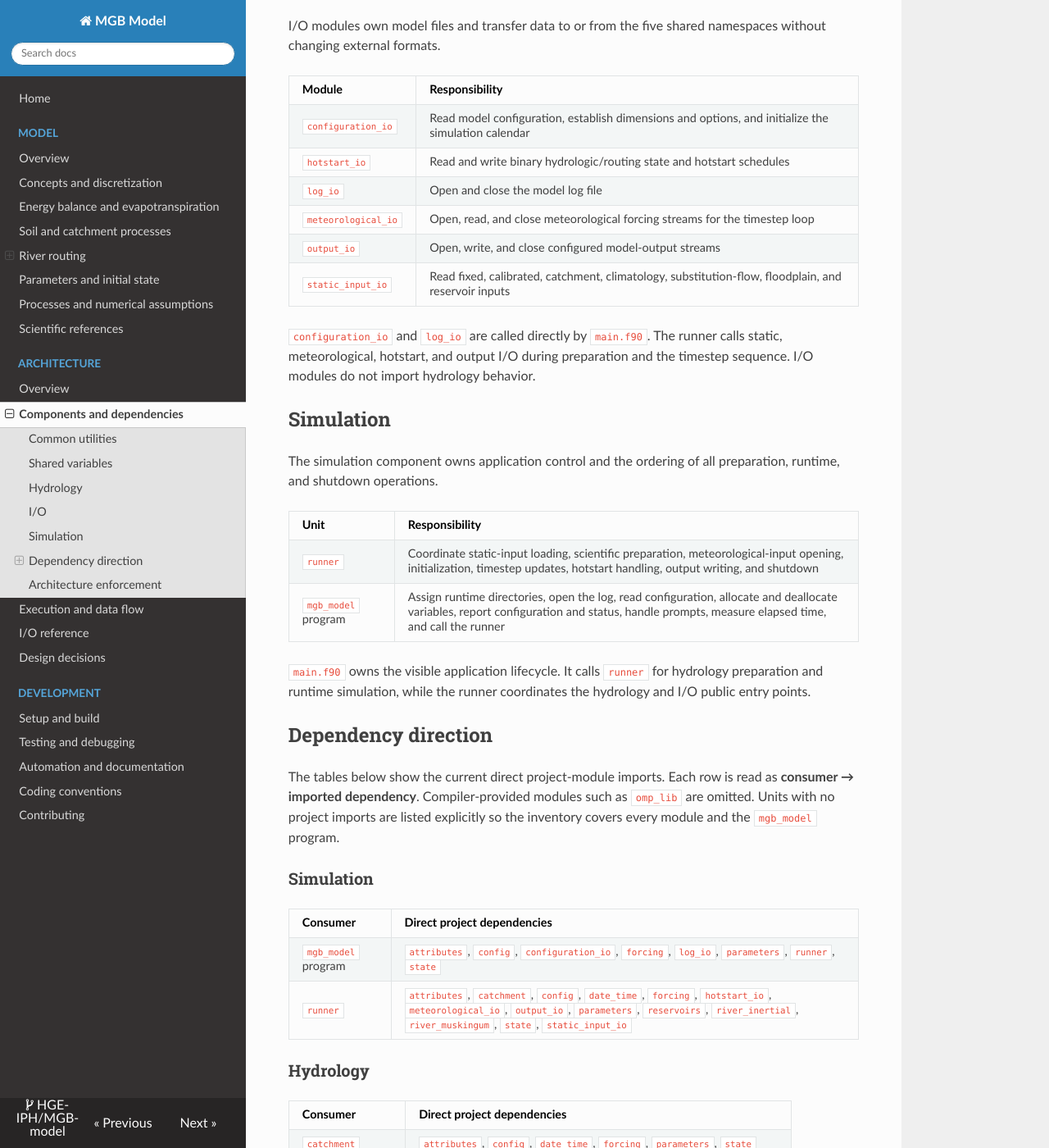
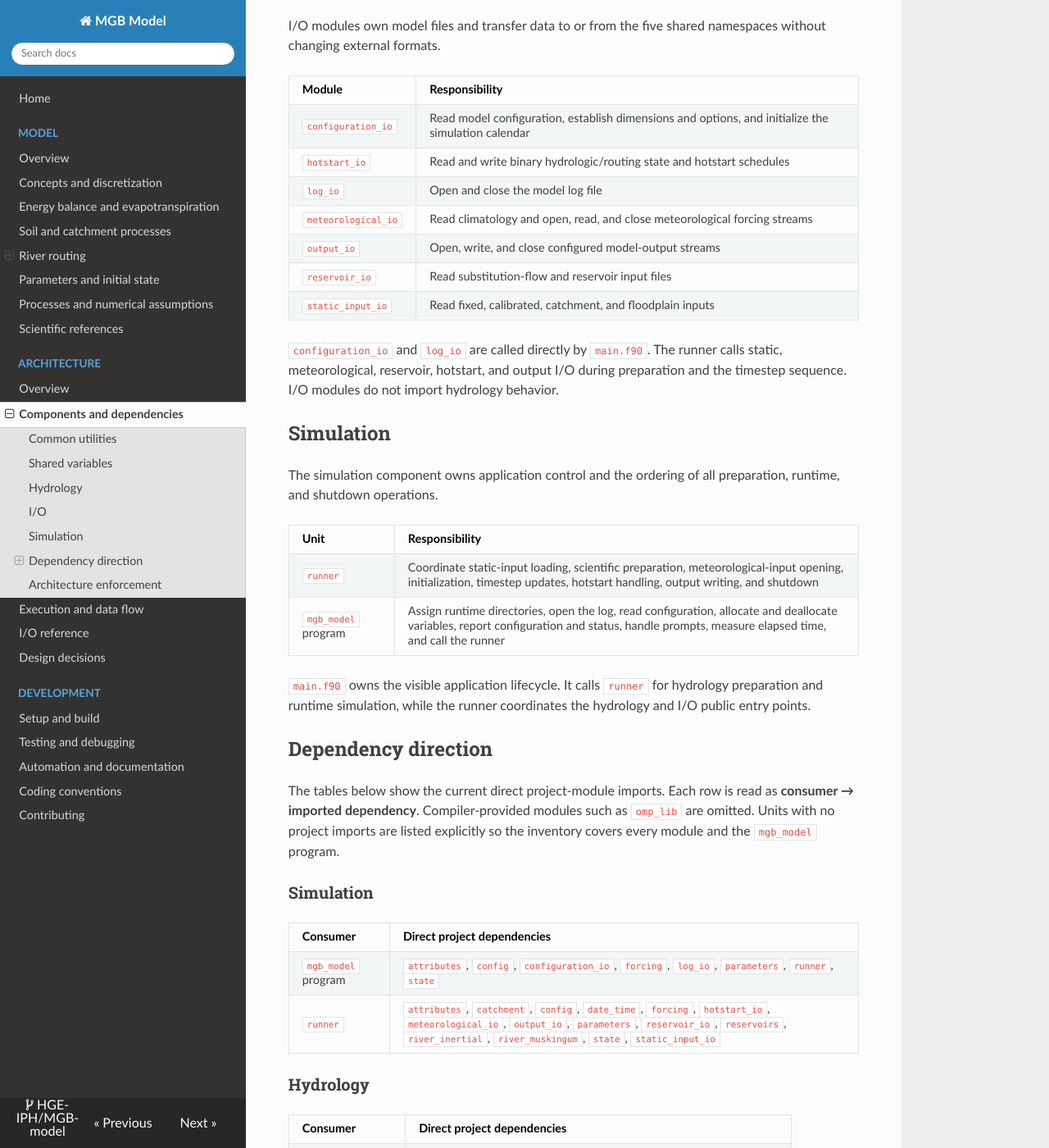
Before and after one commit to hge-iph/mgb-core, an MkDocs documentation site: the page built from docs/architecture/components-and-dependencies.md, in a window 1280 px wide and 1400 px high, scrolled down 1790 px. Shown: the whole window at 82% size. Built offline with MkDocs 1.6.1, drawn with Linux system fonts in a browser that asks for light colours; nearby versions of some CDN libraries; some of the changed text lies outside the part shown.

Commit message:
Additional code organization (#18)
* change variable names for better agreement

* cleanup and some code organization

* move climatology reads to meteorological_io

* move reservoir input/output from static to a specific io module

* adjust fortran formats

* adjust fortran formats #2

* update architecture docs to reflect code change

```diff
--- a/CMakeLists.txt
+++ b/CMakeLists.txt
@@ -48,6 +48,7 @@ set(MGB_HYDROLOGY_SOURCES
 set(MGB_IO_SOURCES
     src/io/configuration_io.f90
     src/io/log_io.f90
+    src/io/reservoir_io.f90
     src/io/static_input_io.f90
     src/io/meteorological_io.f90
     src/io/hotstart_io.f90
--- a/docs/architecture/components-and-dependencies.md
+++ b/docs/architecture/components-and-dependencies.md
@@ -70,13 +70,15 @@ namespaces without changing external formats.
 | `configuration_io` | Read model configuration, establish dimensions and options, and initialize the simulation calendar |
 | `hotstart_io` | Read and write binary hydrologic/routing state and hotstart schedules |
 | `log_io` | Open and close the model log file |
-| `meteorological_io` | Open, read, and close meteorological forcing streams for the timestep loop |
+| `meteorological_io` | Read climatology and open, read, and close meteorological forcing streams |
 | `output_io` | Open, write, and close configured model-output streams |
-| `static_input_io` | Read fixed, calibrated, catchment, climatology, substitution-flow, floodplain, and reservoir inputs |
+| `reservoir_io` | Read substitution-flow and reservoir input files |
+| `static_input_io` | Read fixed, calibrated, catchment, and floodplain inputs |
 
 `configuration_io` and `log_io` are called directly by `main.f90`. The runner
-calls static, meteorological, hotstart, and output I/O during preparation and
-the timestep sequence. I/O modules do not import hydrology behavior.
+calls static, meteorological, reservoir, hotstart, and output I/O during
+preparation and the timestep sequence. I/O modules do not import hydrology
+behavior.
 
 ## Simulation
 
@@ -104,7 +106,7 @@ the inventory covers every module and the `mgb_model` program.
 | Consumer | Direct project dependencies |
 | --- | --- |
 | `mgb_model` program | `attributes`, `config`, `configuration_io`, `forcing`, `log_io`, `parameters`, `runner`, `state` |
-| `runner` | `attributes`, `catchment`, `config`, `date_time`, `forcing`, `hotstart_io`, `meteorological_io`, `output_io`, `parameters`, `reservoirs`, `river_inertial`, `river_muskingum`, `state`, `static_input_io` |
+| `runner` | `attributes`, `catchment`, `config`, `date_time`, `forcing`, `hotstart_io`, `meteorological_io`, `output_io`, `parameters`, `reservoir_io`, `reservoirs`, `river_inertial`, `river_muskingum`, `state`, `static_input_io` |
 
 ### Hydrology
 
@@ -124,7 +126,8 @@ the inventory covers every module and the `mgb_model` program.
 | `log_io` | `config` |
 | `meteorological_io` | `config`, `forcing` |
 | `output_io` | `config`, `state` |
-| `static_input_io` | `attributes`, `config`, `date_time`, `forcing`, `parameters`, `state` |
+| `reservoir_io` | `attributes`, `config`, `date_time`, `forcing`, `parameters`, `state` |
+| `static_input_io` | `attributes`, `config`, `parameters` |
 
 ### Shared variables
 
```
Also changed, not shown: docs/architecture/execution-and-data-flow.md (+9 -5 lines), docs/architecture/io-reference.md (+3 -2 lines), 7 other files.
